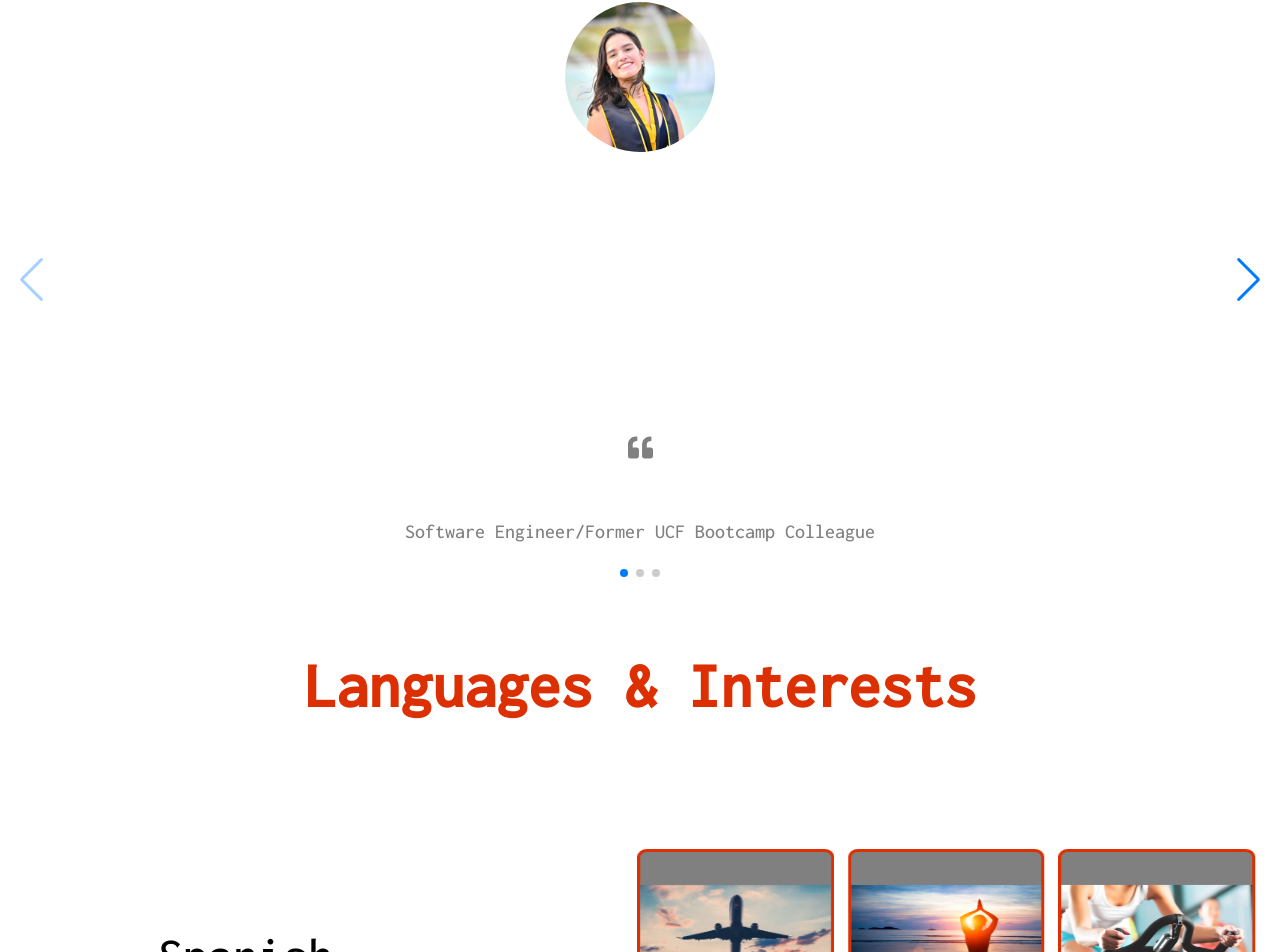
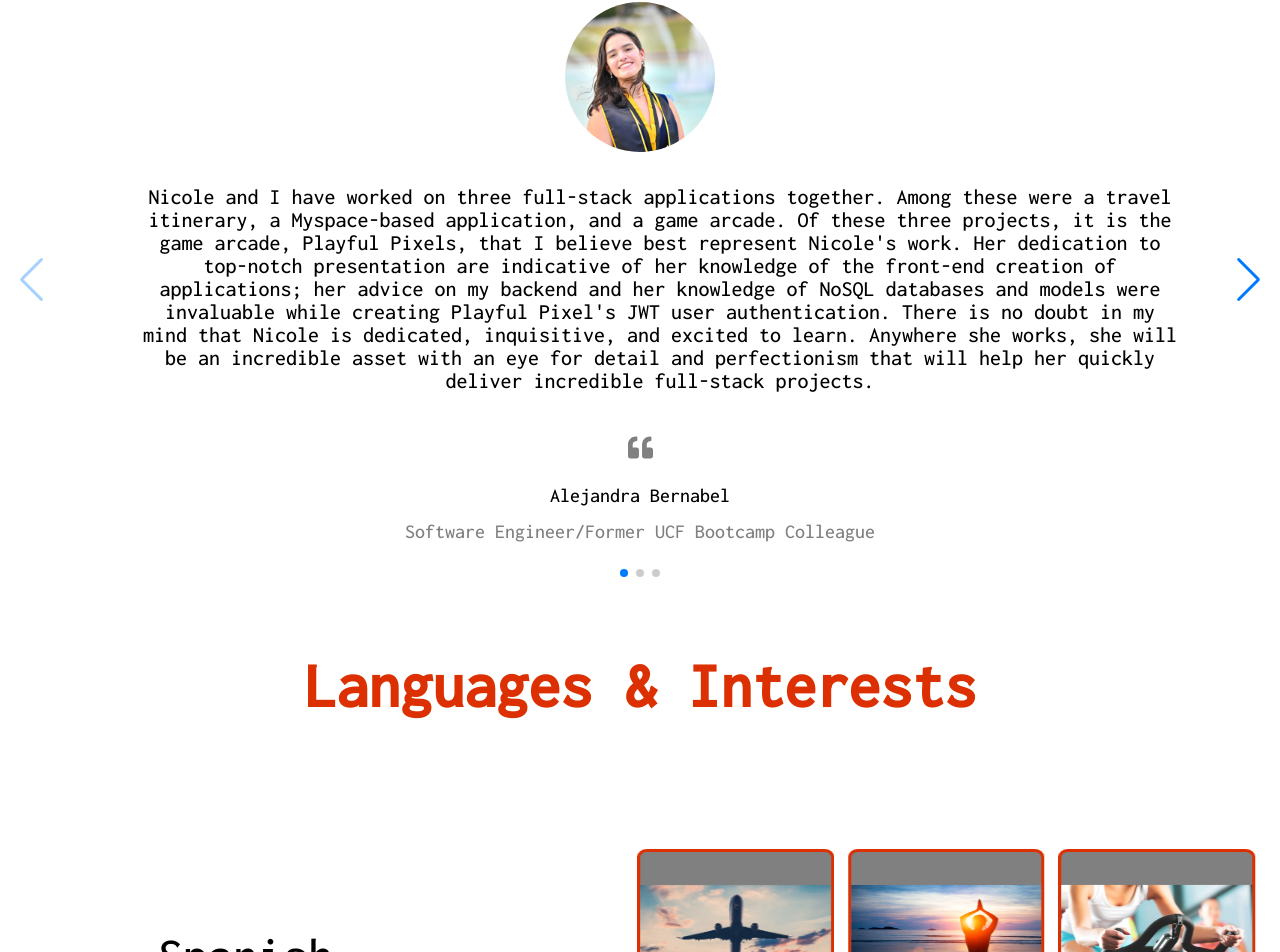
Before and after one commit to NicoleT27/NT-Developer-Portfolio, a React (Vite) app in the folder client/: page / in a window 1280 px wide. Shown: the part 2845-3797 px from the top of the page. Built offline with nearby package versions, Linux system fonts and the light colour scheme.

Commit message:
changed viewport size to accomodate for smaller screens

```diff
--- a/client/src/pages/about.css
+++ b/client/src/pages/about.css
@@ -116,7 +116,7 @@
    font-size: 40px;
 }
 
-@media screen and (min-width: 430px) and (max-width: 1024px) {
+@media screen and (min-width: 390px) and (max-width: 1024px) {
   .About-me,.overview,.bg{
     text-align: center;
     margin: 0 auto;
--- a/client/src/pages/contact.css
+++ b/client/src/pages/contact.css
@@ -128,7 +128,7 @@
   display: none;
 }
 
-@media screen and (min-width: 430px) and (max-width: 1024px) {
+@media screen and (min-width: 390px) and (max-width: 1024px) {
  .contact-title{
   margin-top: 40px;
   margin-bottom: 20px;
--- a/client/src/pages/home.css
+++ b/client/src/pages/home.css
@@ -231,7 +231,7 @@
 }
 
 
-@media screen and (min-width: 430px) and (max-width: 1024px) {
+@media screen and (min-width: 390px) and (max-width: 1024px) {
 .me-container{
 transform:translateY(-310px);
 margin: 0 auto;
--- a/client/src/pages/interests.css
+++ b/client/src/pages/interests.css
@@ -90,7 +90,7 @@
   justify-content: center;
 }
 
-@media screen and (min-width: 430px) and (max-width: 1024px) {
+@media screen and (min-width: 390px) and (max-width: 1024px) {
   .languages{
 display: flex;
 flex-direction: row;
--- a/client/src/pages/projects.css
+++ b/client/src/pages/projects.css
@@ -54,7 +54,7 @@
 text-align: center;
 }
 
-@media screen and (min-width: 430px) and (max-width: 1024px) {
+@media screen and (min-width: 390px) and (max-width: 1024px) {
 .project-title{
   font-size: 4em;
 margin-top: 10px;
--- a/client/src/pages/testimonial.css
+++ b/client/src/pages/testimonial.css
@@ -30,13 +30,13 @@
 font-size: 22px;
 width: 1040px;
 height: 250px;
-color: white;
+color: black;
 margin-top: 30px;
 }
 .name{
 padding-bottom: 15px;
 font-size: 20px;
-color: white;
+color: black;
 }
 .from{
 height: 20px;
@@ -44,7 +44,7 @@
 color: gray;
 }
 
-@media screen and (min-width: 430px) and (max-width: 1024px) {
+@media screen and (min-width: 390px) and (max-width: 1024px) {
 
 .quote{
 color: black;
```
